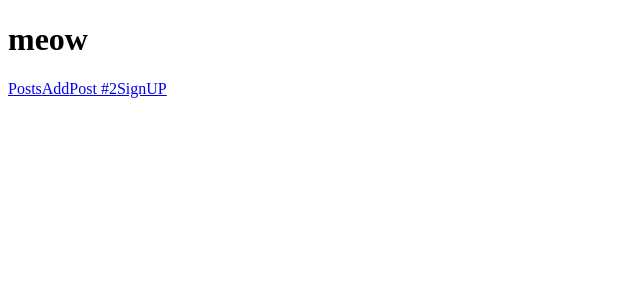
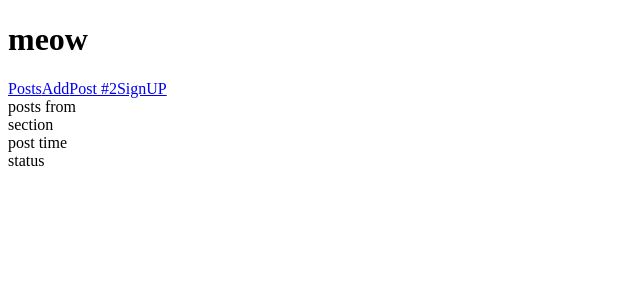
Before and after one commit to dailybruin/meow, a React app: page / in a window 1280 px wide. Shown: the top 300 px of the page, without its empty margins (0-640 px from the left). Built offline with nearby package versions, Linux system fonts and the light colour scheme; the HTML template or start-up script is replaced by a standard one.

Commit message:
Modified pathing for adding filterable components

```diff
--- a/meow/frontend/src/components/App.js
+++ b/meow/frontend/src/components/App.js
@@ -3,6 +3,7 @@ import { Switch, Route, Link } from "react-router-dom";
 import PostMaker from "./examples/PostMaker";
 import CaptionBox from "./SMPost/CaptionBox";
 import SingleLineBox from "./SMPost/SingleLineBox";
+import Filterable from "./examples/Filterable";
 import FilterableWrapper from "./examples/FilterableWrapper";
 import UserMaker from "./examples/UserMaker";
 import Header from "./Header/Header";
@@ -25,6 +26,7 @@ class App extends React.Component {
             <Route path="/posts/:post_id" component={SMPost} />
             <Route path="/add" component={PostMaker} />
             <Route path="/signup" component={UserMaker} />
+            <Route path="/" component={Filterable} />
           </Switch>
         </div>
       </div>
```
